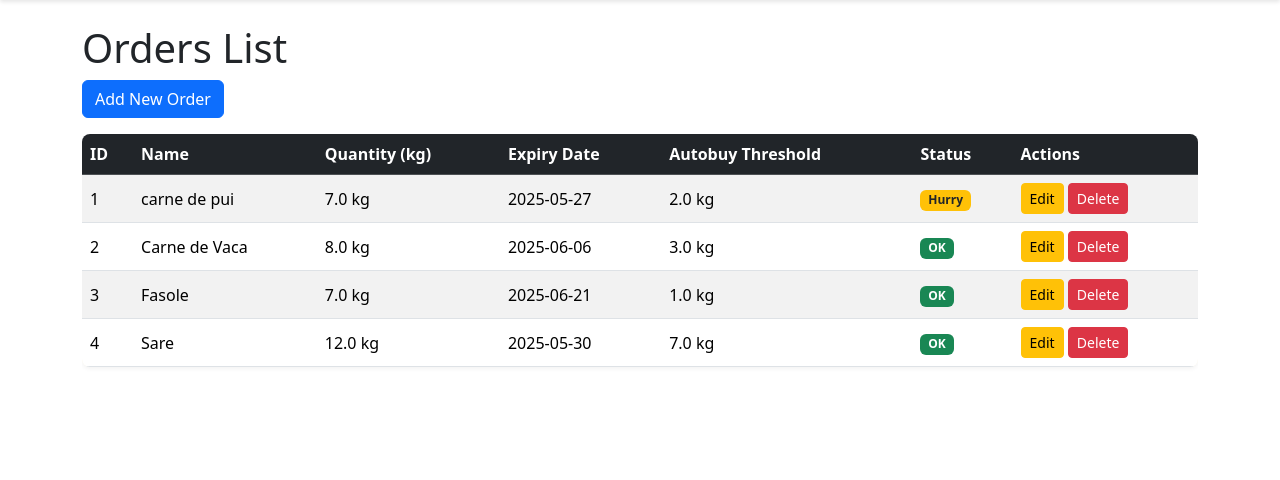
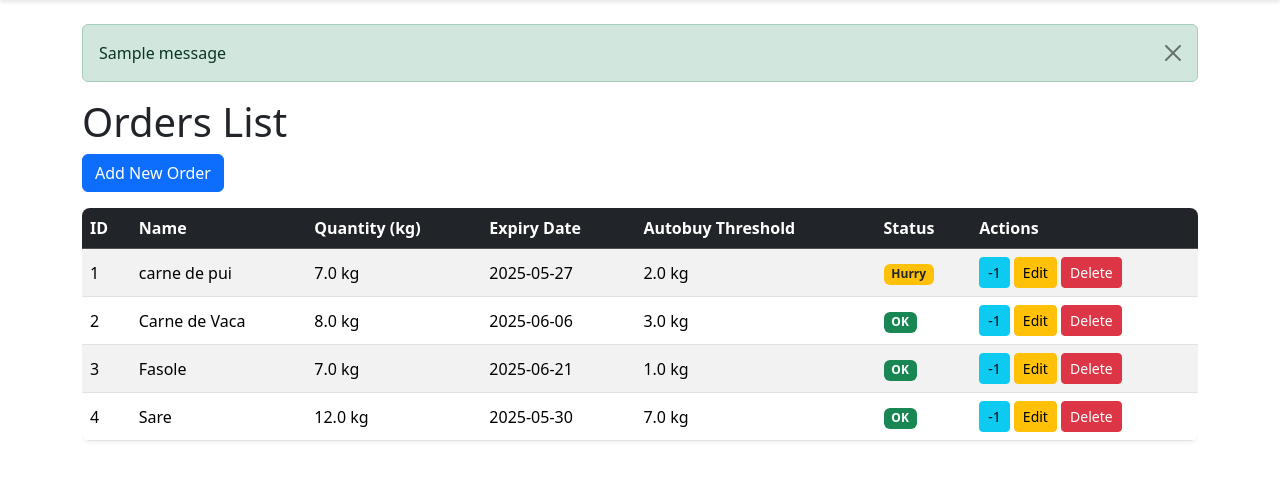
Before and after one commit to EdwardAdelin/RestaurantManagement, a Flask app: page /orders in a window 1280 px wide. Shown: the part 56-536 px from the top of the page. Run offline with Flask 3, Linux system fonts and the light colour scheme; one stand-in notice (Sample message) is shown.

Commit message:
auto order implemented

```diff
--- a/python/app.py
+++ b/python/app.py
@@ -1,10 +1,12 @@
-from flask import Flask, render_template, request, redirect, url_for, jsonify
+from flask import Flask, render_template, request, redirect, url_for, jsonify, flash
 from flask_sqlalchemy import SQLAlchemy
-from datetime import datetime
+from datetime import datetime, timedelta
+import random
 
 app = Flask(__name__)
 app.config['SQLALCHEMY_DATABASE_URI'] = 'sqlite:///restaurant.db'
 app.config['SQLALCHEMY_TRACK_MODIFICATIONS'] = False
+app.config['SECRET_KEY'] = 'your-secret-key-here'  # Required for flash messages
 db = SQLAlchemy(app)
 
 class Orders(db.Model):
@@ -96,6 +98,29 @@ def delete_order(id):
     db.session.commit()
     return redirect(url_for('get_orders'))
 
+@app.route('/orders/<int:id>/reduce', methods=['POST'])
+def reduce_order_quantity(id):
+    order = Orders.query.get_or_404(id)
+    if order.quantity > 0:
+        order.quantity -= 1
+    db.session.commit()
+    return redirect(url_for('get_orders'))
+
+@app.route('/orders/<int:id>/auto-order', methods=['POST'])
+def auto_order(id):
+    order = Orders.query.get_or_404(id)
+    # Add 5 units more than the threshold
+    order.quantity = order.autobuy_threshold + 5
+
+    # Update the expiry date by adding a random number of days between 5 and 20
+    random_days = random.randint(5, 20)
+    order.expiry_date = datetime.now().date() + timedelta(days=random_days)
+
+    db.session.commit()
+
+    flash(f'Order has been sent and received. The old stock has been sent to chef for urgent use or for garbage. New expiry date: {order.expiry_date.strftime("%Y-%m-%d")}', 'success')
+    return redirect(url_for('get_orders'))
+
 # API endpoints for potential frontend integration
 @app.route('/api/orders', methods=['GET'])
 def get_orders_api():
--- a/python/templates/base.html
+++ b/python/templates/base.html
@@ -28,13 +28,27 @@
                 </ul>
             </div>
         </div>
-    </nav>
-
-    <div class="container mt-4">
+    </nav>    <div class="container mt-4">
+        {% with messages = get_flashed_messages(with_categories=true) %}
+            {% if messages %}
+                {% for category, message in messages %}
+                    <div class="alert alert-{{ category }} alert-dismissible fade show" role="alert">
+                        {{ message }}
+                        <button type="button" class="btn-close" data-bs-dismiss="alert" aria-label="Close"></button>
+                    </div>
+                {% endfor %}
+            {% endif %}
+        {% endwith %}
         {% block content %}{% endblock %}
-    </div>
-
-    <script src="https://cdn.jsdelivr.net/npm/bootstrap@5.3.2/dist/js/bootstrap.bundle.min.js"></script>
+    </div><script src="https://cdn.jsdelivr.net/npm/bootstrap@5.3.2/dist/js/bootstrap.bundle.min.js"></script>
     <script src="{{ url_for('static', filename='js/main.js') }}"></script>
+    <script>
+        function confirmAutoOrder(orderName, form) {
+            if (confirm('Are you approving auto order of ' + orderName + '?')) {
+                form.submit();
+            }
+        }
+    </script>
+    {% block scripts %}{% endblock %}
 </body>
 </html>
--- a/python/templates/orders.html
+++ b/python/templates/orders.html
@@ -25,9 +25,11 @@
                 <td>{{ order.name }}</td>
                 <td>{{ order.quantity }} kg</td>
                 <td>{{ order.expiry_date.strftime('%Y-%m-%d') }}</td>
-                <td>{{ order.autobuy_threshold }} kg</td>                <td>
-                    {% if order.quantity <= order.autobuy_threshold %}
+                <td>{{ order.autobuy_threshold }} kg</td>                <td>                    {% if order.quantity <= order.autobuy_threshold %}
                     <span class="badge bg-danger">Reorder</span>
+                    <form method="POST" action="{{ url_for('auto_order', id=order.id) }}" style="display: inline; margin-left: 5px;">
+                        <button type="button" class="btn btn-sm btn-primary" onclick="confirmAutoOrder('{{ order.name }}', this.form)">Auto-order</button>
+                    </form>
                     {% else %}
                         {% set expiry_status = order.get_expiry_status() %}
                         {% if expiry_status == "expired" %}
@@ -40,6 +42,9 @@
                     {% endif %}
                 </td>
                 <td>
+                    <form method="POST" action="{{ url_for('reduce_order_quantity', id=order.id) }}" style="display: inline;">
+                        <button type="submit" class="btn btn-sm btn-info" title="Reduce quantity by 1">-1</button>
+                    </form>
                     <a href="{{ url_for('edit_order', id=order.id) }}" class="btn btn-sm btn-warning">Edit</a>
                     <form method="POST" action="{{ url_for('delete_order', id=order.id) }}" style="display: inline;">
                         <button type="submit" class="btn btn-sm btn-danger" onclick="return confirm('Are you sure you want to delete this order?')">Delete</button>
```
Also changed, not shown: instance/restaurant.db.
